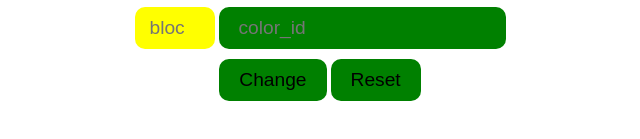
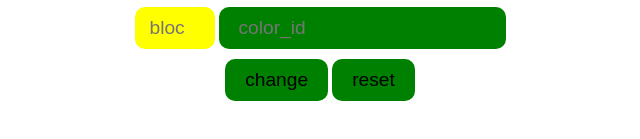
Before and after one commit to acciojob/Replit-Asian-Paints-abhilashvc777, a website: page main.html in a window 1280 px wide. Shown: the part 337-476 px from the top of the page, 320-960 px from the left. Drawn offline with Linux system fonts and the light colour scheme.

Commit message:
created a submission

```diff
--- a/main.html
+++ b/main.html
@@ -24,8 +24,8 @@
 		<input id="colour_id" type="text" name="color" placeholder="color_id"/>
 	</div>
 	<div class="btn">
-		<button id="change_button">Change</button>
-		<button id="reset_button">Reset</button>
+		<button id="change_button">change</button>
+		<button id="reset_button">reset</button>
 	</div>
     <script type="text/javascript" src="./script.js">
 
```
